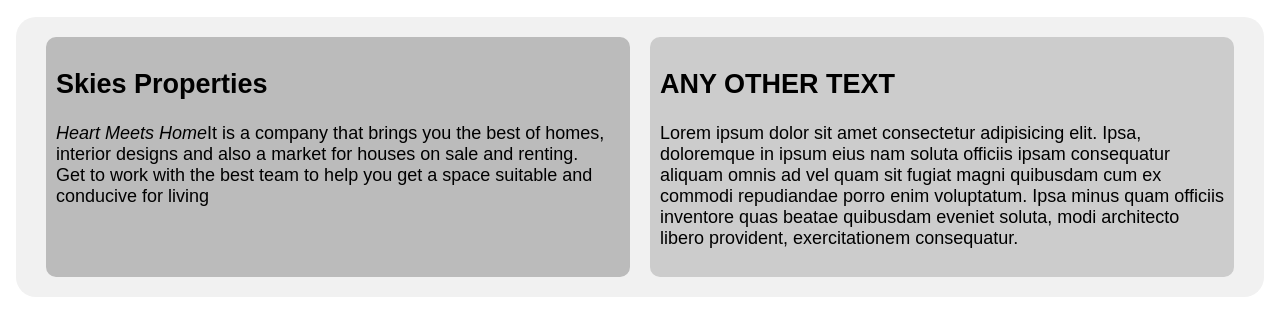
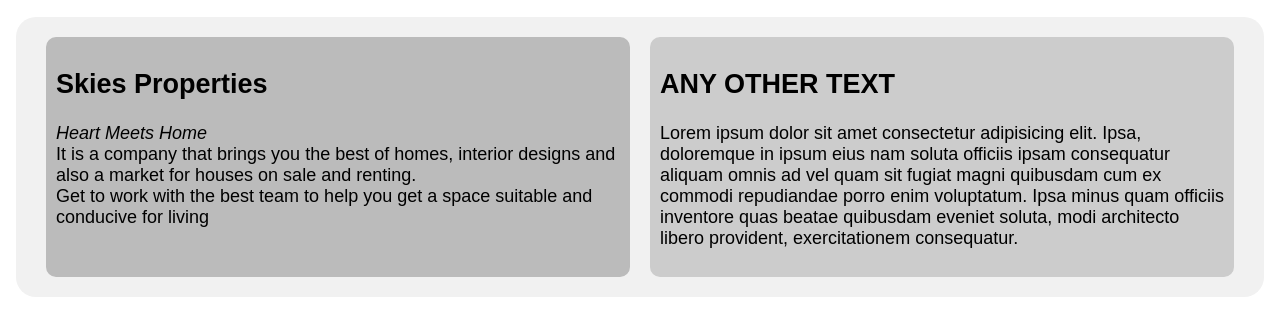
Before and after one commit to lexicodone/web1, a plain HTML site: page index.html in a window 1280 px wide. Shown: the part 482-800 px from the top of the page. Drawn offline with Linux system fonts and the light colour scheme.

Commit message:
Update index.html

```diff
--- a/index.html
+++ b/index.html
@@ -52,7 +52,7 @@
         <div class="divided-section">
             <div class="column" style="background-color: #bbb;">
                 <h2>Skies Properties</h2>
-                <p><i>Heart Meets Home</i>It is a company that brings you the best of homes, interior designs and also a market for houses on sale and renting.<br>Get to work with the best team to help you get a space suitable and conducive for living</p>
+                <p><i>Heart Meets Home</i><br>It is a company that brings you the best of homes, interior designs and also a market for houses on sale and renting.<br>Get to work with the best team to help you get a space suitable and conducive for living</p>
             </div>
             <div class="column" style="background-color: #ccc;">
                 <h2>ANY OTHER TEXT</h2>
```
